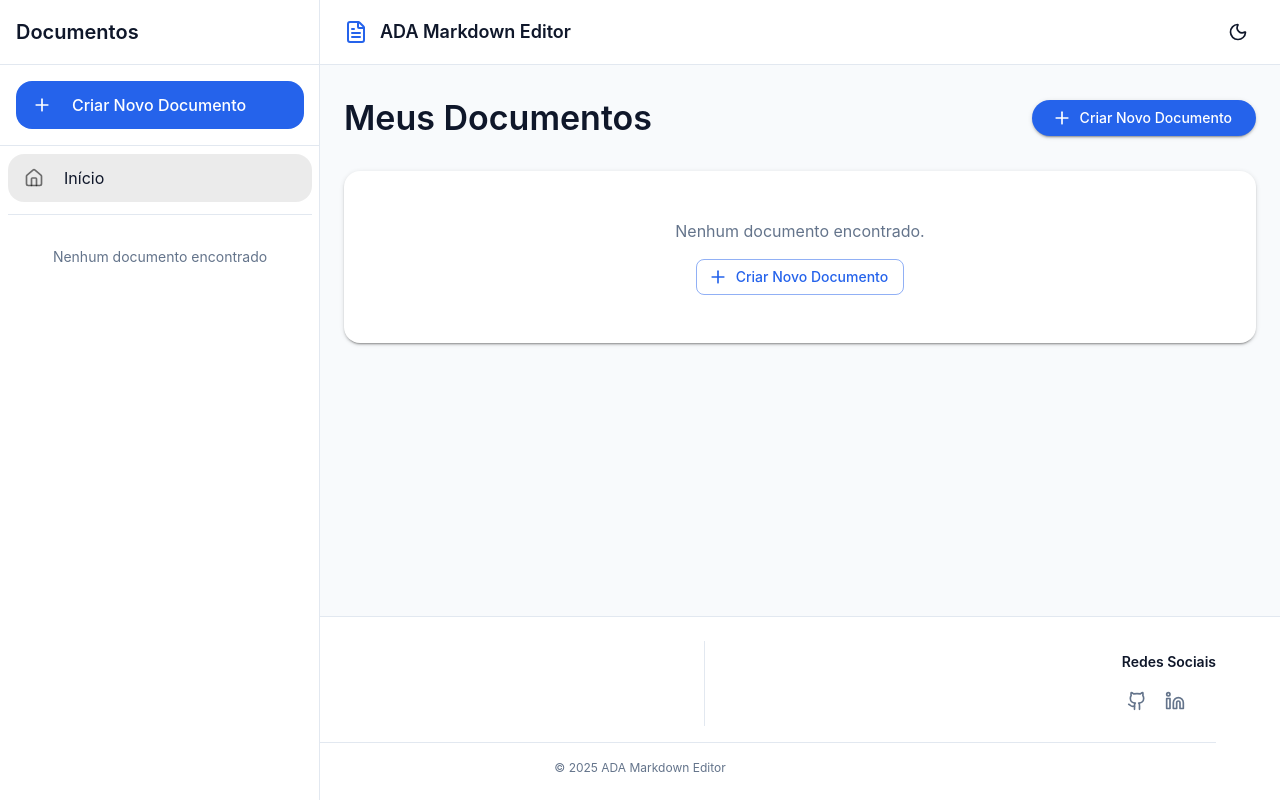
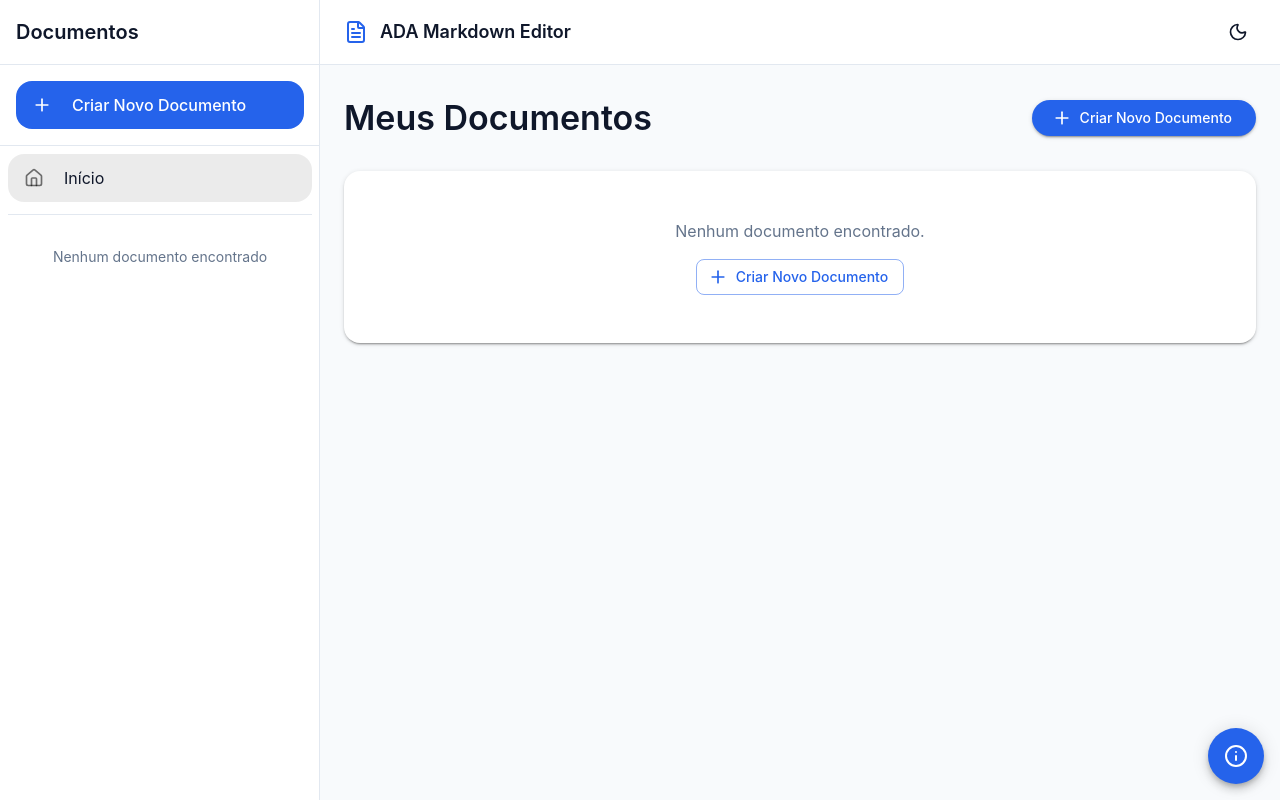
Before and after one commit to devrennankaue/Editor-de-Documentos-Markdown, a Next.js app in the folder Editor-de-Documentos-Markdown/: page / in a window 1280 px wide. Built offline with nearby package versions, Linux system fonts and the light colour scheme.

Commit message:
criando um botão para o footer

```diff
--- a/Editor-de-Documentos-Markdown/src/components/Footer.tsx
+++ b/Editor-de-Documentos-Markdown/src/components/Footer.tsx
@@ -1,7 +1,7 @@
 // src/components/Footer.tsx
 'use client';
 
-import React from 'react';
+import React, { useState } from 'react';
 import {
     Box,
     Container,
@@ -12,12 +12,16 @@ import {
     Stack,
     Tooltip,
     useTheme,
+    Collapse,
+    Fab,
 } from '@mui/material';
 import {
     Github,
     Linkedin,
     MapPin,
     User,
+    ChevronUp,
+    Info,
 } from 'lucide-react';
 
 interface ContactInfo {
@@ -40,8 +44,31 @@ const Footer: React.FC<FooterProps> = ({
     }
 }) => {
     const theme = useTheme();
+    const [isOpen, setIsOpen] = useState(false);
+
+    const toggleFooter = () => {
+        setIsOpen(!isOpen);
+    };
 
     return (
+        <>
+            {/* Botão Flutuante para Mostrar/Esconder Footer */}
+            <Fab
+                color="primary"
+                aria-label="mostrar informações"
+                onClick={toggleFooter}
+                sx={{
+                    position: 'fixed',
+                    bottom: 16,
+                    right: 16,
+                    zIndex: 1000,
+                }}
+            >
+                {isOpen ? <ChevronUp size={24} /> : <Info size={24} />}
+            </Fab>
+
+            {/* Footer com Collapse */}
+            <Collapse in={isOpen}>
                 <Box
                     component="footer"
                     sx={{
@@ -187,6 +214,8 @@ const Footer: React.FC<FooterProps> = ({
                 </Box>
             </Container>
         </Box>
+            </Collapse>
+        </>
     );
 };
 
```
Lines whose indentation alone changed are shown as unchanged.
